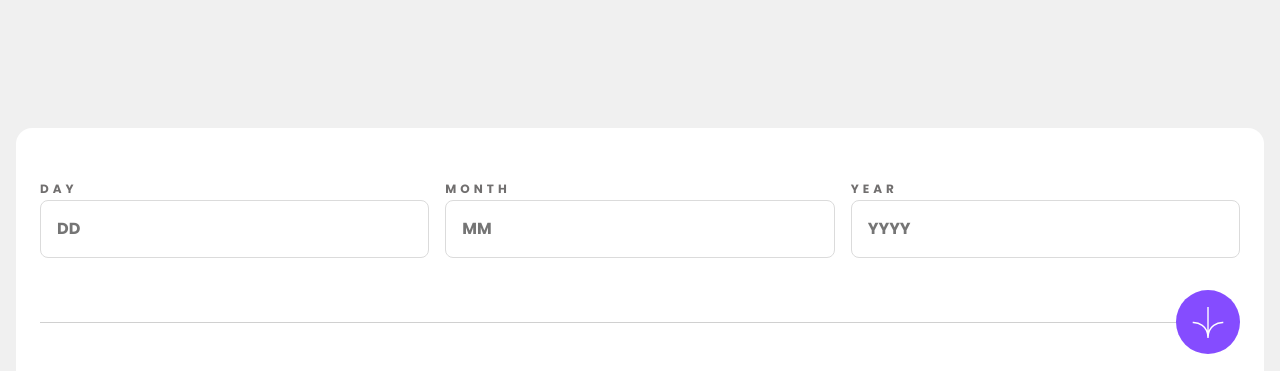
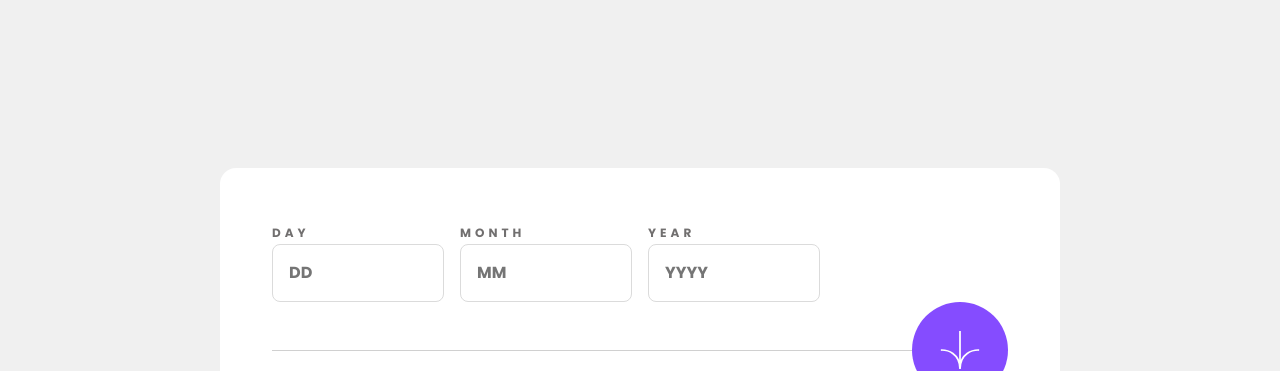
Before and after one commit to MuneerMek/age-calculator-app, a plain HTML site: page index.html in a window 1280 px wide. Shown: the top 371 px of the page. Drawn offline with Linux system fonts and the light colour scheme.

Commit message:
Added styles

```diff
--- a/style.css
+++ b/style.css
@@ -128,13 +128,17 @@ h6 {
 }
 
 body {
-  padding: 10% 1rem 0;
+  padding: 5.75rem 1rem 0;
   background-color: hsl(var(--off-white));
+  display: grid;
+  justify-content: center;
 }
 
 main {
   padding: 3rem 1.5rem;
   background-color: hsl(var(--white));
+  max-width: 52.5rem;
+  height: fit-content;
   display: grid;
   place-content: center;
   gap: 2rem;
@@ -197,7 +201,6 @@ form {
 }
 
 .age-display {
-  font-size: var(--fs-800);
   font-weight: var(--fw-800i);
   font-style: italic;
   font-size: var(--fs-800);
@@ -209,10 +212,25 @@ form {
 
 /* Media Queries */
 @media (min-width: 24rem) {
+  :root {
+    --fs-800: 4rem;
+  }
+  body {
+    padding-top: 10.5rem;
+  }
+  main {
+    padding: 3.25rem;
+    gap: 0;
+  }
+  form {
+    grid-template-columns: repeat(4, 1fr);
+    gap: 1rem;
+  }
   .container {
     justify-content: end;
   }
   .arrow-button {
-    background-size: 2rem;
+    padding: 3rem;
+    background-size: 2.5rem;
   }
 }
```
